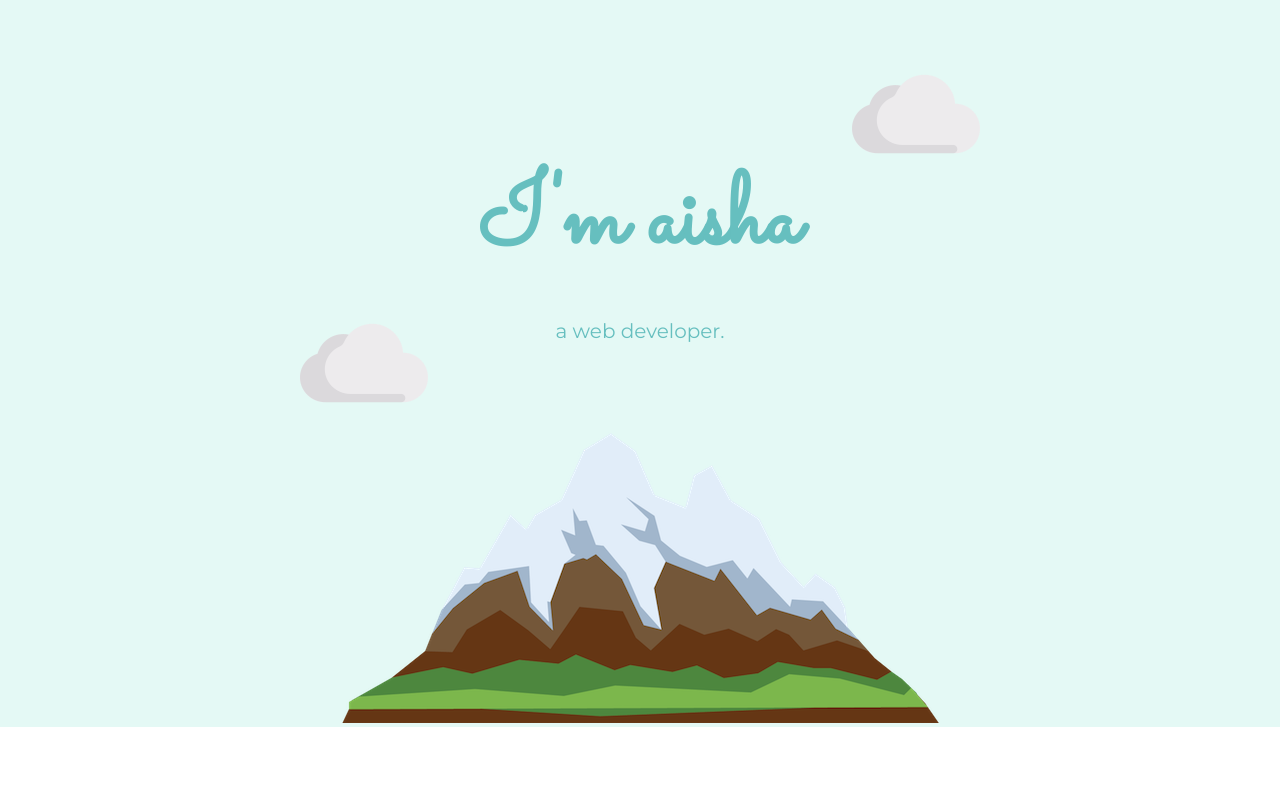
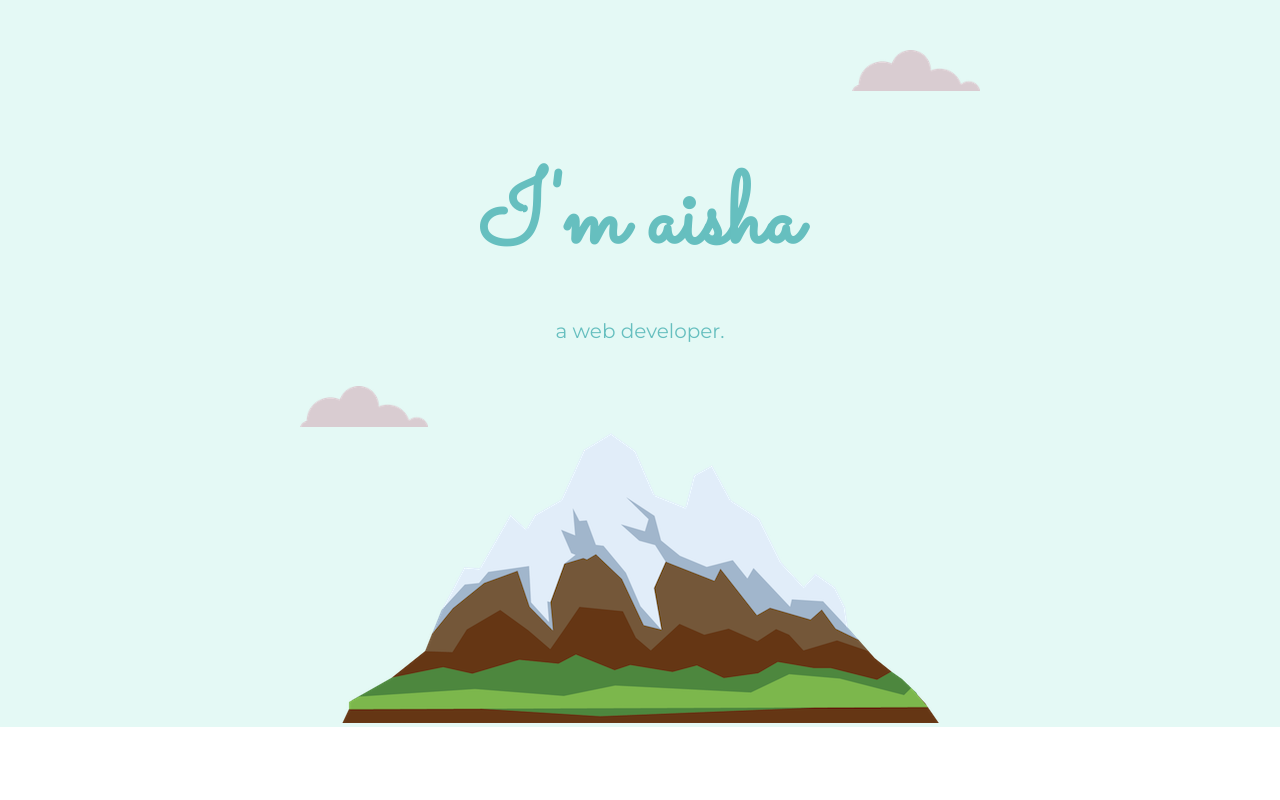
Before and after one commit to aishanaaz19/aishanaaz, a plain HTML site: page index.html in a window 1280 px wide. Shown: the top 800 px of the page. Drawn offline with Linux system fonts and the light colour scheme.

Commit message:
Update index.html

```diff
--- a/index.html
+++ b/index.html
@@ -12,10 +12,10 @@
 
 <body>
 	<div class="top-container">
-		<img class="top-cloud" src="images/cloud1.png">
+		<img class="top-cloud" src="images/cloud.png">
 		<h1>I'm aisha</h1>
 		<p class="bio">a web developer.</p>
-		<img class="bottom-cloud" src="images/cloud1.png">
+		<img class="bottom-cloud" src="images/cloud.png">
 		<img class="mountain" src="images/mountain1.png">
 
 	</div>
```
